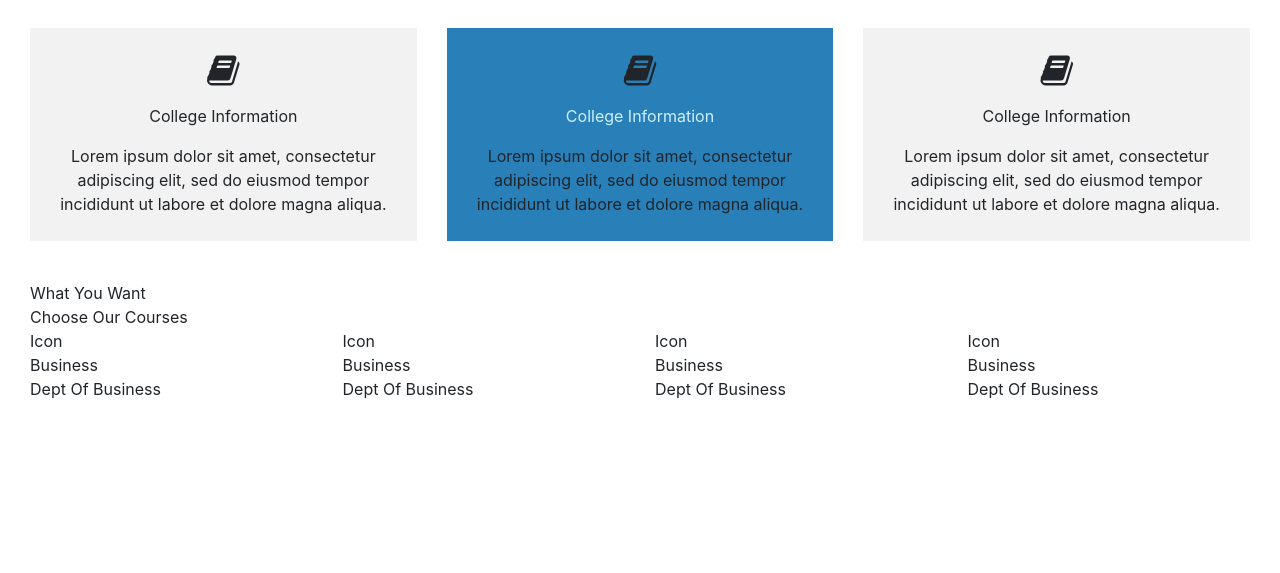
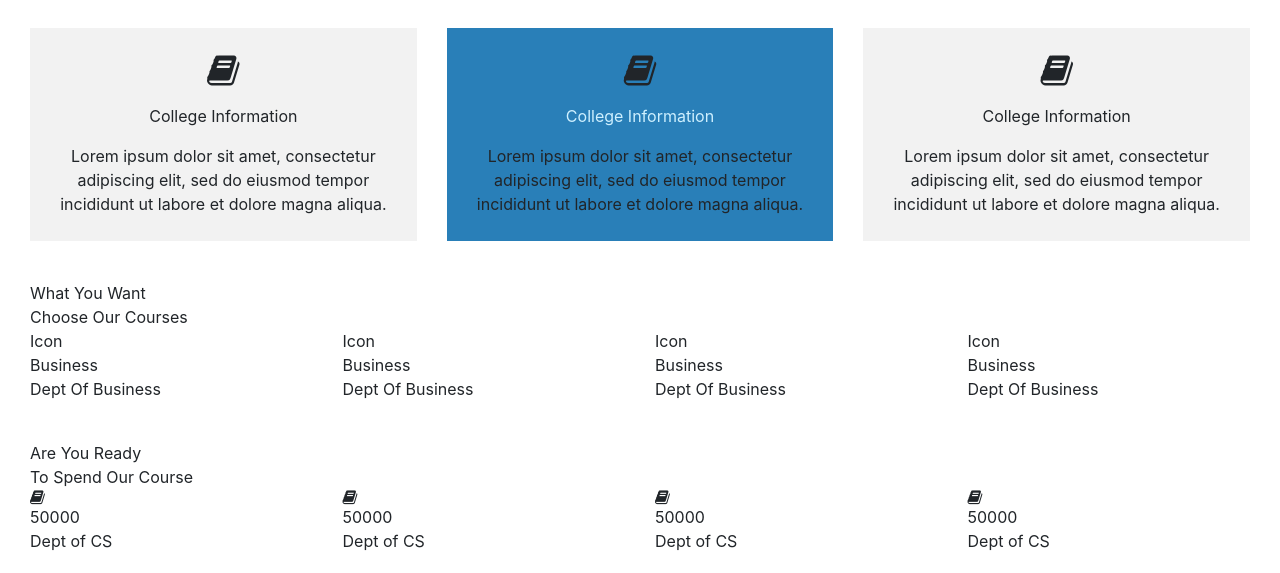
Before and after one commit to Oquendooo/responsive-landing-page-tut, a plain HTML site: page index.html in a window 1280 px wide. Shown: the part 1182-1755 px from the top of the page. Before the commit the page ends 1603 px from the top, so only its background shows below. Drawn offline with nearby package versions, Linux system fonts and the light colour scheme.

Commit message:
doing section5

```diff
--- a/index.html
+++ b/index.html
@@ -145,7 +145,42 @@
 
     <!-- Section Five below -->
     <div class="section5">
-
+      <div class="container">
+        <div class="section5-top">
+          <div class="sub-title">Are You Ready</div>
+          <div class="title">To Spend Our Course</div>
+        </div>
+        <div class="row">
+          <div class="col col-sm-6 col-md-6 col-lg-3 col-xl-3">
+            <div class="grid-item">
+              <i class="fa fa-book" aria-hidden="true"></i>
+              <div class="money">50000</div>
+              <div class="grid-item-sub-text">Dept of CS</div>
+            </div>
+          </div>
+          <div class="col col-sm-6 col-md-6 col-lg-3 col-xl-3">
+            <div class="grid-item">
+              <i class="fa fa-book" aria-hidden="true"></i>
+              <div class="money">50000</div>
+              <div class="grid-item-sub-text">Dept of CS</div>
+            </div>
+          </div>
+          <div class="col col-sm-6 col-md-6 col-lg-3 col-xl-3">
+            <div class="grid-item">
+              <i class="fa fa-book" aria-hidden="true"></i>
+              <div class="money">50000</div>
+              <div class="grid-item-sub-text">Dept of CS</div>
+            </div>
+          </div>
+          <div class="col col-sm-6 col-md-6 col-lg-3 col-xl-3">
+            <div class="grid-item">
+              <i class="fa fa-book" aria-hidden="true"></i>
+              <div class="money">50000</div>
+              <div class="grid-item-sub-text">Dept of CS</div>
+            </div>
+          </div>
+        </div>
+      </div>
     </div>
 
     <!-- Section Six below -->
```
